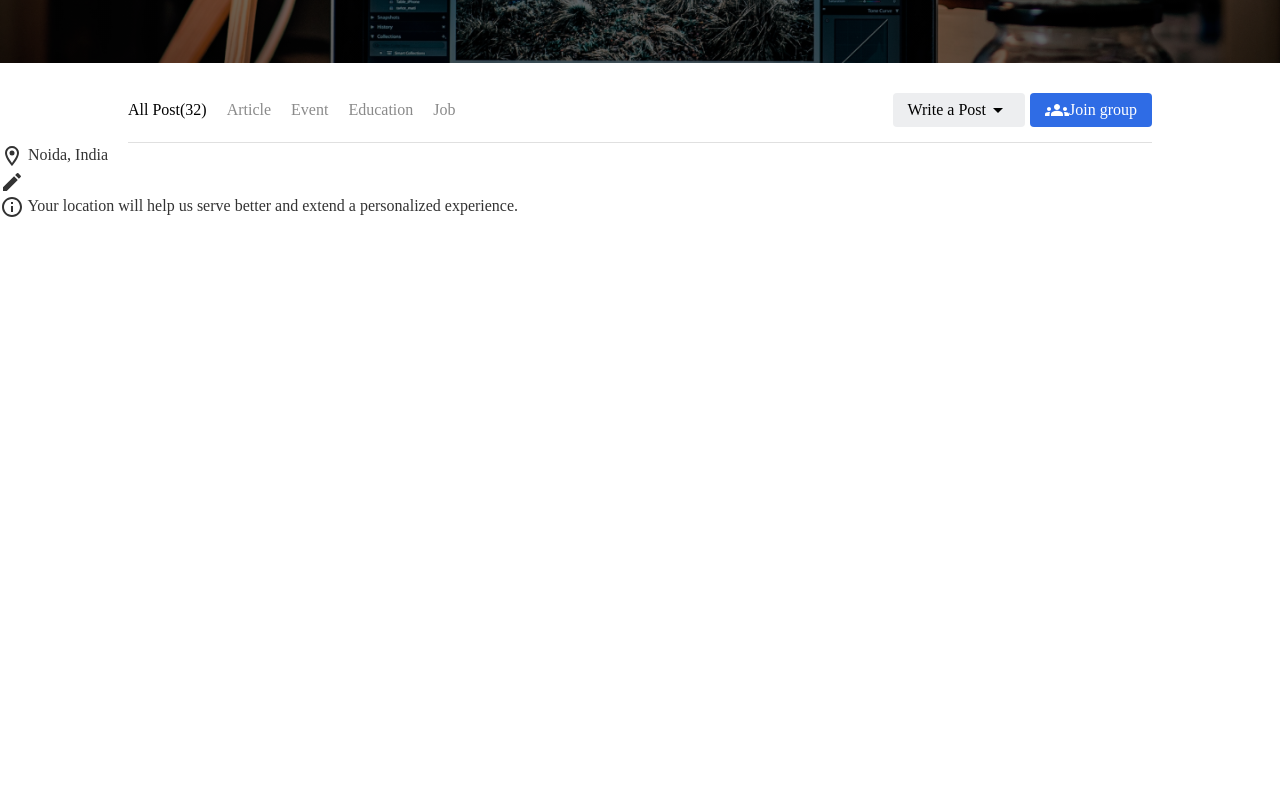
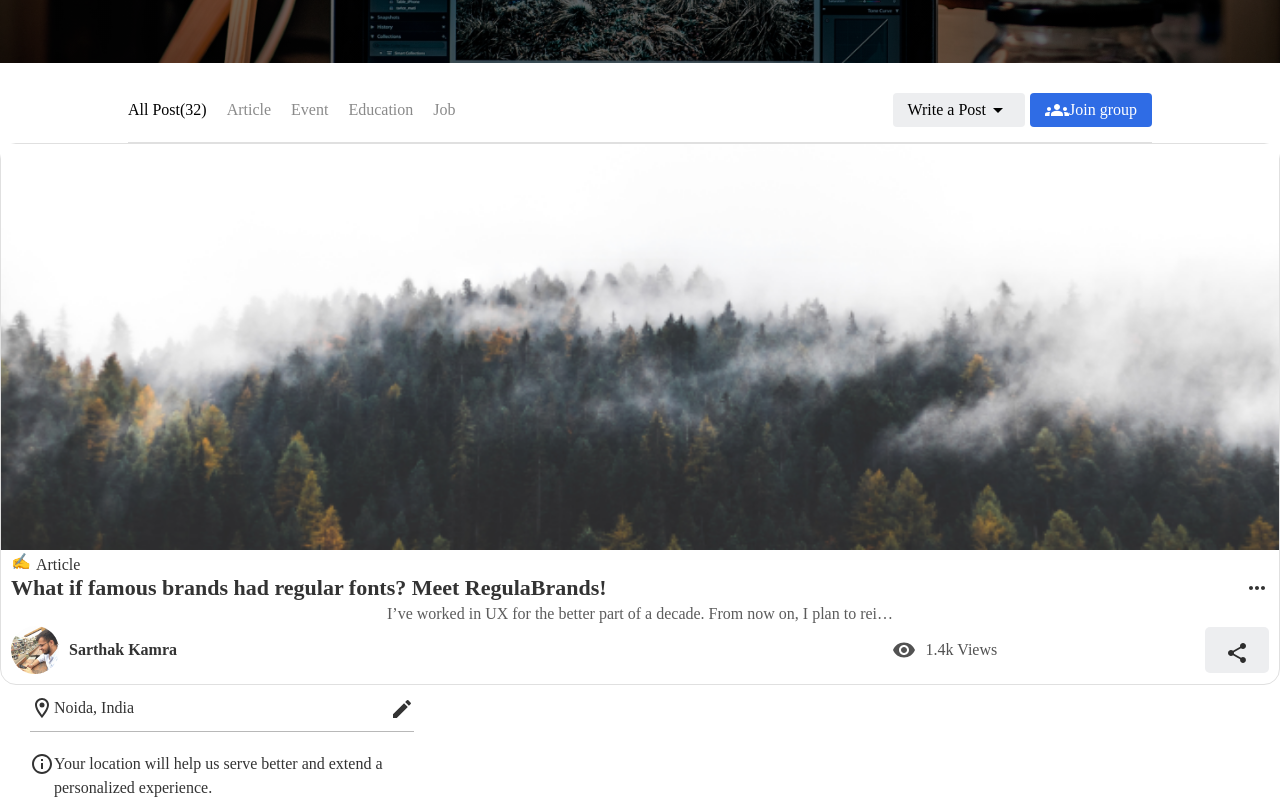
Before and after one commit to rakibul-wdp/social-application, a React (Create React App) app: page / in a window 1280 px wide. Shown: the part 359-1159 px from the top of the page. Before the commit the page ends 800 px from the top, so only its background shows below. Built offline with nearby package versions, Linux system fonts and the light colour scheme.

Commit message:
add card style

```diff
--- a/src/Components/Card.js
+++ b/src/Components/Card.js
@@ -4,6 +4,7 @@ import VisibilityIcon from "@mui/icons-material/Visibility";
 import React from 'react';
 import avatar1 from "../assets/images/avatar1.png";
 import card1 from "../assets/images/card1.png";
+import "../css/Card.css";
 
 const Card = () => {
   return (
--- a/src/Components/Cards.js
+++ b/src/Components/Cards.js
@@ -1,11 +1,12 @@
 import React from 'react';
+import Card from './Card';
 import SearchContent from "./SearchContent";
 
 const Cards = () => {
   return (
     <div className="card-main">
         <div className="card-division">
-
+          <Card/>
         </div>
         <SearchContent/>
       </div>
--- /dev/null
+++ b/src/css/Card.css
@@ -0,0 +1,206 @@
+.card {
+  border: 1px solid #e0e0e0;
+  margin-bottom: 10px;
+  padding-bottom: 10px;
+  width: 100%;
+  position: relative;
+}
+
+.card > img {
+  width: 100%;
+}
+
+.card-title {
+  display: flex;
+  align-items: center;
+  justify-content: space-between;
+  margin: 0 10px 0 10px;
+}
+
+.card-title p {
+  width: 80%;
+  font-weight: 600;
+  font-size: 22px;
+}
+
+.card-content {
+  text-align: center;
+  width: 100%;
+  color: #5c5c5c;
+}
+
+.card-info {
+  position: absolute;
+  background: #ffffff;
+  box-shadow: 0px 2px 8px rgba(0, 0, 0, 0.16), 0px 0px 2px rgba(0, 0, 0, 0.08);
+  border-radius: 4px;
+  padding-left: 10px;
+  padding-right: 60px;
+  font-weight: 500;
+  right: 10px;
+  top: 21rem;
+  transition: cubic-bezier(0.23, 1, 0.32, 1) 1000ms;
+}
+
+.active-more-icon {
+  background-color: #bfbfc0;
+  padding: 5px;
+  border-radius: 4px;
+}
+.view-text-mobile {
+  display: none;
+}
+
+.article-text {
+  display: flex;
+  align-items: center;
+  margin-bottom: -5px;
+}
+
+/* .article-text {
+  display: flex;
+  align-items: center;
+} */
+.article-emoji {
+  padding-bottom: 5px;
+  margin-right: 5px;
+  margin-left: 10px;
+}
+.footer-info-sub1 {
+  display: flex;
+  align-items: center;
+}
+
+.image-avatar {
+  margin-right: 10px;
+}
+
+.card-footer {
+  display: flex;
+  align-items: center;
+  justify-content: space-between;
+  margin: 0 10px 0 10px;
+}
+
+.footer-info-sub2 {
+  display: flex;
+  align-items: center;
+  justify-content: space-between;
+  width: 30%;
+}
+
+.view-icon {
+  display: flex;
+  align-items: center;
+  justify-content: space-between;
+  color: #525252;
+}
+
+.view-text {
+  margin-left: 10px;
+  margin-right: 10px;
+}
+
+.share {
+  background-color: #edeef0;
+  color: #2d2d2d;
+  padding: 13px 20px 8px 20px;
+  border-radius: 5px;
+}
+
+.card-left {
+  width: 30%;
+  margin-left: 30px;
+}
+.card-left-title {
+  display: flex;
+  align-items: center;
+  justify-content: space-between;
+  padding-bottom: 10px;
+  border-bottom: 1px solid #b8b8b8;
+}
+
+.card-left-text {
+  display: flex;
+  align-items: center;
+  justify-content: space-between;
+}
+
+.card-left-info {
+  display: flex;
+  align-items: flex-start;
+  justify-content: space-between;
+  margin-top: 20px;
+}
+
+.card-extras {
+  width: 90%;
+  margin: auto;
+}
+.section1 {
+  display: flex;
+  align-items: center;
+  justify-content: space-between;
+}
+.section1-subsection-text {
+  margin-left: 5px;
+}
+.section1-subsection {
+  display: flex;
+  align-items: center;
+}
+.section2 {
+  text-align: center;
+  margin-top: 8px;
+  margin-bottom: 8px;
+  border-radius: 8px;
+  border: 1px solid #a9aeb8;
+}
+.section2-text {
+  color: #e16135;
+  margin-top: 8px;
+  margin-bottom: 8px;
+}
+.section2-text-green {
+  color: #02b875;
+  margin-top: 8px;
+  margin-bottom: 8px;
+}
+.share-text-mobile {
+  display: none;
+}
+
+.footer-info-sub1 {
+  font-weight: 600;
+}
+
+.article-text-inner {
+  font-weight: 600;
+}
+
+@media (max-width: 550px) {
+  .view-text-mobile {
+    display: flex;
+    font-weight: 400 !important;
+  }
+  .view-icon {
+    visibility: hidden;
+  }
+  .share {
+    display: flex;
+    align-items: center;
+  }
+  .share-text-mobile {
+    display: flex;
+    margin-left: 5px;
+  }
+  .card-footer {
+    width: 80%;
+  }
+}
+
+@media (max-width: 800px) {
+  .card-info {
+    display: none;
+  }
+}
```
